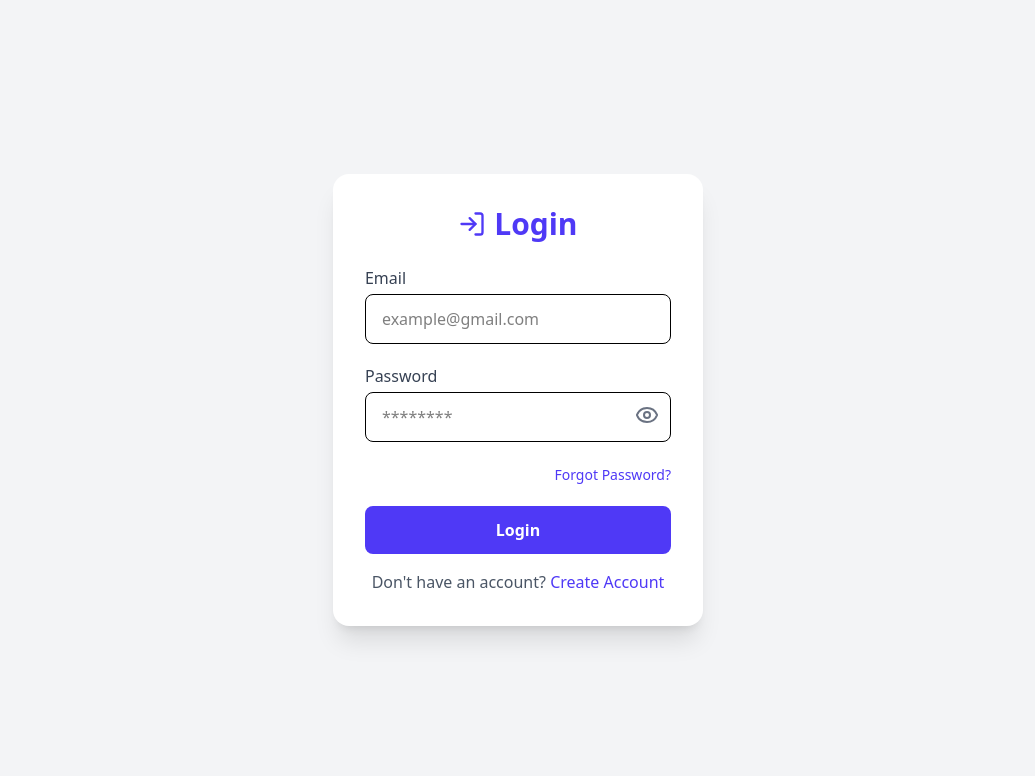
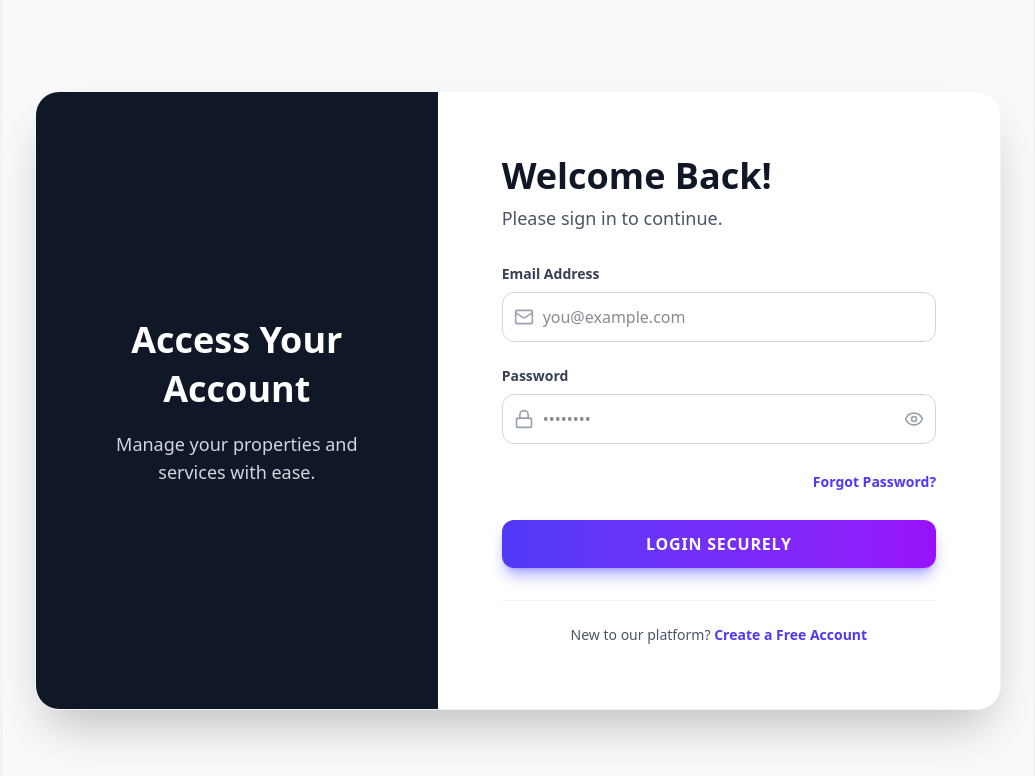
Before and after one commit to GitMasterVijay/Room_Flat_Pg_Finder, a React (Vite) app in the folder frontend/: page /login in a window 1280 px wide. Shown: the top 776 px of the page, without its empty margins (122-1157 px from the left). Built offline with nearby package versions, Linux system fonts and the light colour scheme.

Commit message:
login page design is improved

```diff
--- a/frontend/src/pages/Login.jsx
+++ b/frontend/src/pages/Login.jsx
@@ -1,7 +1,7 @@
 import React, { useState } from "react";
-import { Eye, EyeOff, LogIn } from "lucide-react";
+import { Eye, EyeOff, LogIn, Mail, Lock } from "lucide-react";
 import { Link, useNavigate } from "react-router-dom";
-import axios from "axios"; // OR your custom API instance
+import axios from "axios";
 
 export default function Login() {
   const navigate = useNavigate();
@@ -21,7 +21,7 @@ export default function Login() {
     setError("");
   };
 
-  // Handle login
+  // Handle login (Backend logic is unchanged)
   const handleSubmit = async (e) => {
     e.preventDefault();
     setLoading(true);
@@ -39,7 +39,7 @@ export default function Login() {
         localStorage.setItem("token", res.data.token);
         localStorage.setItem("role", res.data.role);
 
-        // Redirect based on role
+        // Redirect
         if (role === "owner") navigate("/owner/dashboard");
         else navigate("/user/home");
       }
@@ -51,94 +51,152 @@ export default function Login() {
   };
 
   return (
-    <div className="min-h-screen flex items-center justify-center bg-gray-100 px-4">
-      <div className="bg-white p-8 rounded-2xl shadow-xl w-full max-w-md">
+    // 📱 Fully Responsive Container: Full screen height, centered content
+    <div className="min-h-screen flex items-center justify-center bg-gray-50 p-4 sm:p-8">
 
-        <h2 className="text-3xl font-bold text-center text-indigo-600 mb-6">
-          <LogIn className="inline-block mb-1" size={28} /> Login
+      {/* Main Card: Uses a grid/flex for responsiveness */}
+      <div className="flex bg-white rounded-3xl shadow-2xl overflow-hidden
+                    w-full max-w-6xl transition-all duration-500
+                    border border-gray-100">
+
+        {/* 🖼️ Image Section: Takes 5/12 of the space on desktop, hidden on mobile */}
+        <div className="hidden lg:flex lg:w-5/12 bg-gray-900 items-center justify-center p-8 relative overflow-hidden">
+          {/* Subtle background pattern for visual interest */}
+          <div className="absolute inset-0 bg-dots-grid opacity-10"></div>
+
+          <div className="text-white text-center z-10 p-6">
+            <h1 className="text-4xl font-extrabold mb-4 leading-snug">
+              Access Your Account
+            </h1>
+            <p className="text-gray-300 text-lg font-light">
+              Manage your properties and services with ease.
+            </p>
+          </div>
+          {/* Placeholder for a complex image/illustration */}
+          <img
+            src="https://via.placeholder.com/600x800/27303f/ffffff?text=Professional+Illustration"
+            alt="App promotional visual"
+            className="absolute bottom-0 right-0 max-h-full opacity-0" // Hidden placeholder to maintain aspect ratio logic
+          />
+        </div>
+
+        {/* 📝 Form Section: Takes 7/12 on desktop, full width on mobile/tablet */}
+        <div className="w-full lg:w-7/12 p-6 sm:p-10 md:p-12 lg:p-16 flex flex-col justify-center">
+
+          {/* Header Section */}
+          <div className="text-left mb-8">
+            <h2 className="text-4xl font-extrabold text-gray-900 mb-2">
+              Welcome Back!
             </h2>
+            <p className="text-lg text-gray-600">
+              Please sign in to continue.
+            </p>
+          </div>
 
+          {/* Error Message */}
           {error && (
-          <p className="mb-4 text-center text-red-600 font-medium bg-red-100 py-2 rounded">
+            <p className="mb-6 text-sm text-red-700 font-medium bg-red-50 p-3 rounded-xl border border-red-300 text-center">
               {error}
             </p>
           )}
 
-        <form onSubmit={handleSubmit} className="space-y-5">
+          <form onSubmit={handleSubmit} className="space-y-6">
 
-          {/* Email */}
+            {/* Email Input Group */}
             <div>
-            <label className="font-medium text-gray-700">Email</label>
+              <label htmlFor="email" className="block text-sm font-semibold text-gray-700 mb-2">Email Address</label>
+              <div className="relative">
+                <span className="absolute inset-y-0 left-0 flex items-center pl-3">
+                  <Mail className="h-5 w-5 text-gray-400" />
+                </span>
                 <input
+                  id="email"
                   type="email"
                   name="email"
-              className="w-full mt-1 px-4 py-3 border rounded-lg focus:ring-2
-              focus:ring-indigo-500 focus:outline-none"
-              placeholder="example@gmail.com"
+                  className="w-full pl-10 pr-4 py-3 border border-gray-300 rounded-xl bg-white
+                  focus:ring-2 focus:ring-indigo-500 focus:border-indigo-500 focus:outline-none transition duration-200 text-gray-900"
+                  placeholder="you@example.com"
                   value={formData.email}
                   onChange={handleChange}
                   required
                 />
               </div>
+            </div>
 
-          {/* Password */}
+            {/* Password Input Group */}
             <div>
-            <label className="font-medium text-gray-700">Password</label>
+              <label htmlFor="password" className="block text-sm font-semibold text-gray-700 mb-2">Password</label>
               <div className="relative">
+                <span className="absolute inset-y-0 left-0 flex items-center pl-3">
+                  <Lock className="h-5 w-5 text-gray-400" />
+                </span>
                 <input
+                  id="password"
                   type={showPassword ? "text" : "password"}
                   name="password"
-                className="w-full mt-1 px-4 py-3 border rounded-lg focus:ring-2
-                focus:ring-indigo-500 focus:outline-none pr-12"
-                placeholder="********"
+                  className="w-full pl-10 pr-12 py-3 border border-gray-300 rounded-xl bg-white
+                  focus:ring-2 focus:ring-indigo-500 focus:border-indigo-500 focus:outline-none transition duration-200 text-gray-900"
+                  placeholder="••••••••"
                   value={formData.password}
                   onChange={handleChange}
                   required
                 />
 
-              {/* Show/Hide Password */}
                 <button
                   type="button"
                   onClick={() => setShowPassword(!showPassword)}
-                className="absolute right-3 top-1/2 -translate-y-1/2 text-gray-500"
+                  className="absolute right-3 top-1/2 -translate-y-1/2 text-gray-400 hover:text-indigo-600 transition"
+                  aria-label={showPassword ? "Hide password" : "Show password"}
                 >
-                {showPassword ? <EyeOff /> : <Eye />}
+                  {showPassword ? <EyeOff size={20} /> : <Eye size={20} />}
                 </button>
               </div>
             </div>
 
-          {/* Forgot Password */}
-          <div className="text-right">
+            {/* Forgot Password Link */}
+            <div className="flex justify-end">
               <Link
                 to="/forgot-password"
-              className="text-indigo-600 hover:underline text-sm"
+                className="text-sm font-semibold text-indigo-600 hover:text-indigo-700 hover:underline transition duration-150 py-1"
               >
                 Forgot Password?
               </Link>
             </div>
 
-          {/* Button */}
+            {/* Submit Button - Restored powerful indigo/purple gradient for visual pop */}
             <button
               type="submit"
               disabled={loading}
-            className="w-full py-3 text-white bg-indigo-600 rounded-lg
-            hover:bg-indigo-700 transition font-semibold"
+              className="w-full py-3 bg-gradient-to-r from-indigo-600 to-purple-600 hover:from-indigo-700 hover:to-purple-700
+              text-white rounded-xl font-extrabold shadow-lg shadow-indigo-500/50 hover:shadow-xl hover:shadow-indigo-500/60
+              transition-all duration-300 disabled:opacity-60 disabled:cursor-not-allowed flex items-center justify-center tracking-wider"
             >
-            {loading ? "Logging in..." : "Login"}
+              {loading ? (
+                <>
+                  <svg className="animate-spin -ml-1 mr-3 h-5 w-5 text-white" xmlns="http://www.w3.org/2000/svg" fill="none" viewBox="0 0 24 24">
+                    <circle className="opacity-25" cx="12" cy="12" r="10" stroke="currentColor" strokeWidth="4"></circle>
+                    <path className="opacity-75" fill="currentColor" d="M4 12a8 8 0 018-8V0C5.373 0 0 5.373 0 12h4zm2 5.291A7.962 7.962 0 014 12H0c0 3.042 1.135 5.824 3 7.938l3-2.647z"></path>
+                  </svg>
+                  Processing...
+                </>
+              ) : "LOGIN SECURELY"}
             </button>
           </form>
 
           {/* Register Link */}
-        <p className="text-center text-gray-600 mt-4">
-          Don't have an account?{" "}
+          <div className="mt-8 pt-6 border-t border-gray-100">
+            <p className="text-center text-gray-600 text-sm">
+              New to our platform?{" "}
               <Link
                 to="/register"
-            className="text-indigo-600 hover:underline font-medium"
+                className="font-extrabold text-indigo-600 hover:text-indigo-700 hover:underline transition duration-150"
               >
-            Create Account
+                Create a Free Account
               </Link>
             </p>
           </div>
         </div>
+      </div>
+    </div>
   );
 }
```
Also changed, not shown: 13 other files (tests, documents, lock files or other folders). Lines whose indentation alone changed are shown as unchanged.
